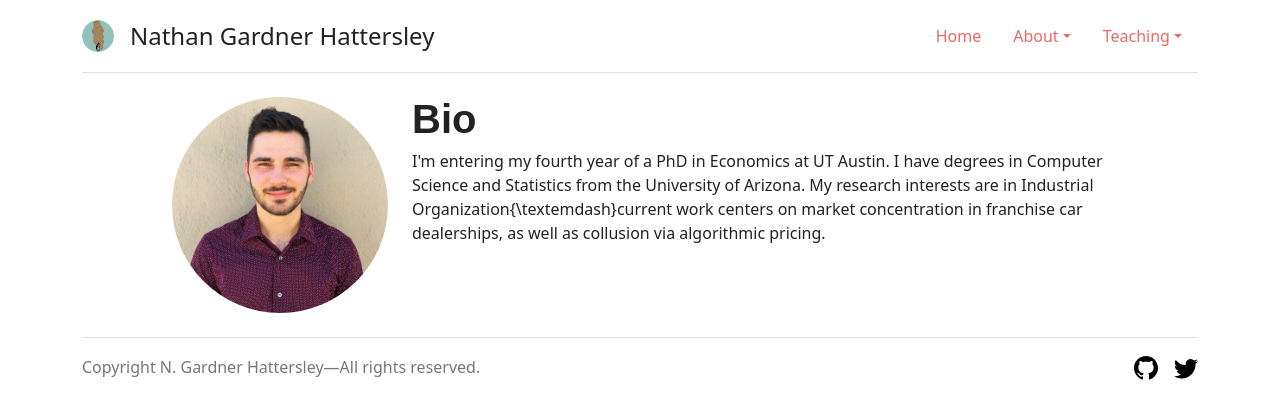
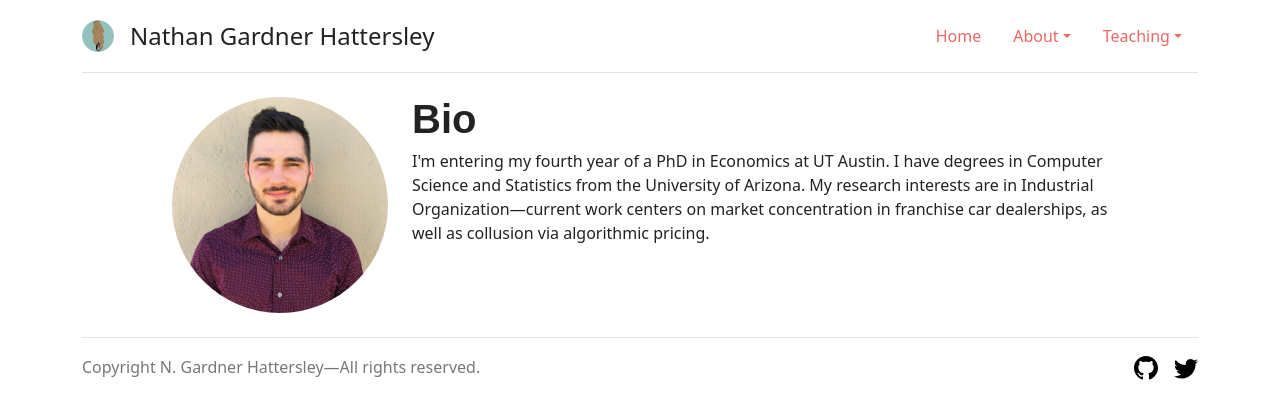
Before and after one commit to nateybear/nateybear.github.io, a Jekyll site: the page built from about.md, in a window 1280 px wide. Shown: the top 419 px of the page. Built offline with Jekyll 4.4.1, drawn with Linux system fonts in a browser that asks for light colours; nearby versions of some CDN libraries; some web fonts are replaced; our own code applies the rules of GitHub Pages for plain Markdown files.

Commit message:
fix em dash

```diff
--- a/about.md
+++ b/about.md
@@ -4,7 +4,7 @@
 </div>
 <div class="col-md-9 col-xs-12">
 <h1>Bio</h1>
-<p>I'm entering my fourth year of a PhD in Economics at UT Austin. I have degrees in Computer Science and Statistics from the University of Arizona. My research interests are in Industrial Organization{\textemdash}current work centers on market concentration in franchise car dealerships, as well as collusion via algorithmic pricing.</p>
+<p>I'm entering my fourth year of a PhD in Economics at UT Austin. I have degrees in Computer Science and Statistics from the University of Arizona. My research interests are in Industrial Organization—current work centers on market concentration in franchise car dealerships, as well as collusion via algorithmic pricing.</p>
 </div>
 
 </div>
```
